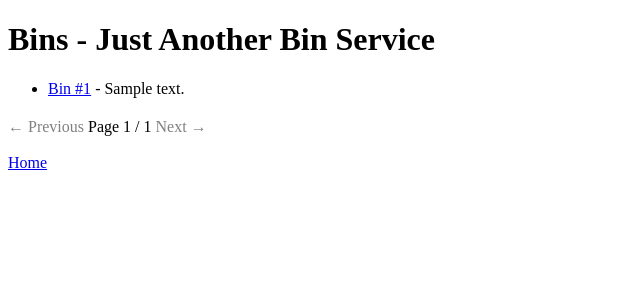
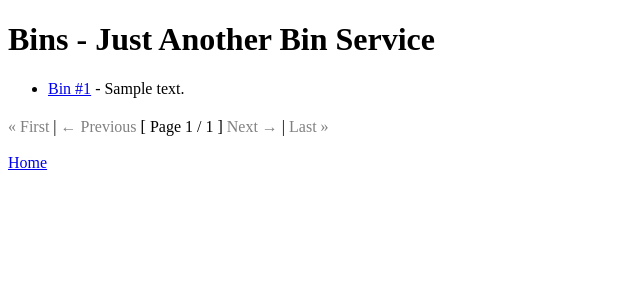
Before and after one commit to sinokadev/JustAnotherBinService, a Python web app: template templates/bins.html in a window 1280 px wide. Shown: the top 300 px of the page, without its empty margins (0-640 px from the left). Run offline with Jinja, Linux system fonts and the light colour scheme; the template is opened without the code that fills it: most values are stand-ins (such as "Sample title", 1, 10 or a date in 2020).

Commit message:
Update bins.html

```diff
--- a/templates/bins.html
+++ b/templates/bins.html
@@ -19,18 +19,34 @@
     </ul>
 
     <div style="margin-top: 20px;">
+        <!-- 맨 처음 페이지로 (First Page) -->
+        {% if page > 1 %}
+            <a href="/bins?page=1">« First</a> |
+        {% else %}
+            <span style="color: gray;">« First</span> |
+        {% endif %}
+
+        <!-- 이전 페이지 (Previous Page) -->
         {% if has_prev %}
             <a href="/bins?page={{ page - 1 }}">← Previous</a>
         {% else %}
             <span style="color: gray;">← Previous</span>
         {% endif %}
 
-        <span> Page {{ page }} / {{ total_pages }} </span>
+        <span> [ Page {{ page }} / {{ total_pages }} ] </span>
 
+        <!-- 다음 페이지 (Next Page) -->
         {% if has_next %}
             <a href="/bins?page={{ page + 1 }}">Next →</a>
         {% else %}
             <span style="color: gray;">Next →</span>
+        {% endif %}
+
+        <!-- 맨 마지막 페이지로 (Last Page) -->
+        {% if page < total_pages %}
+            | <a href="/bins?page={{ total_pages }}">Last »</a>
+        {% else %}
+            | <span style="color: gray;">Last »</span>
         {% endif %}
     </div>
 
```
